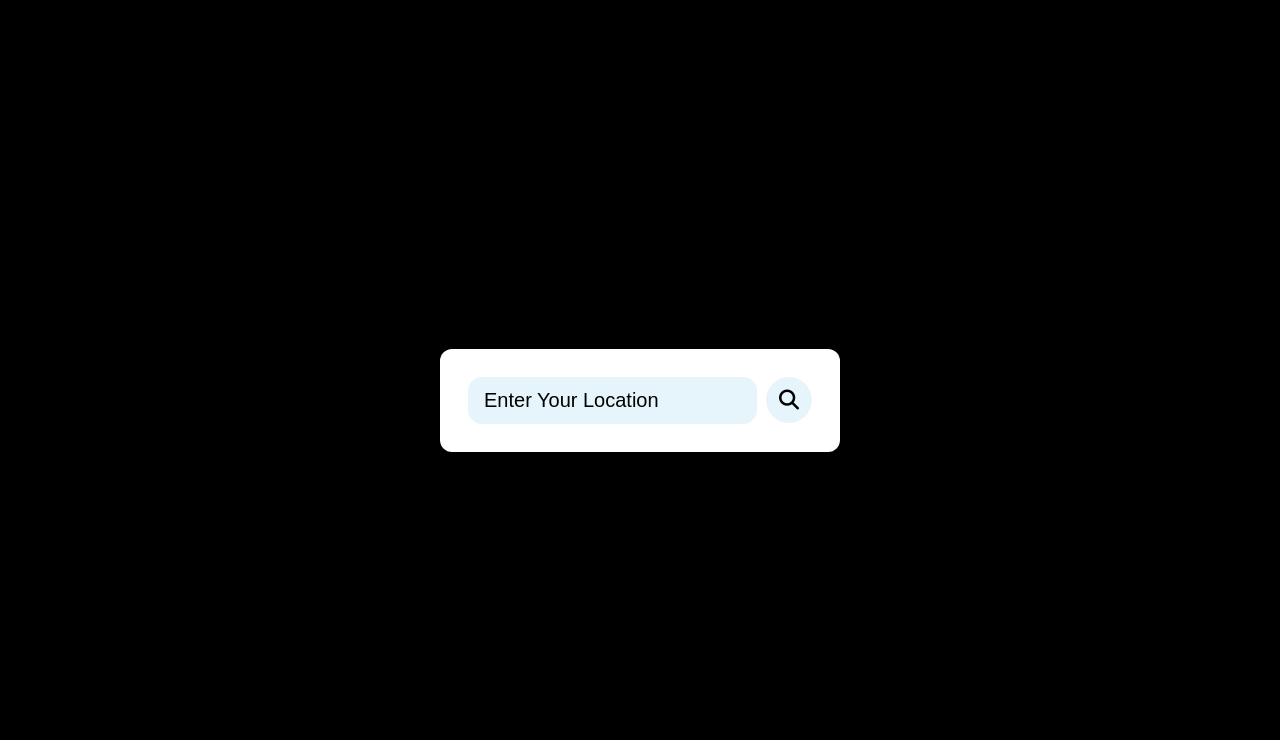
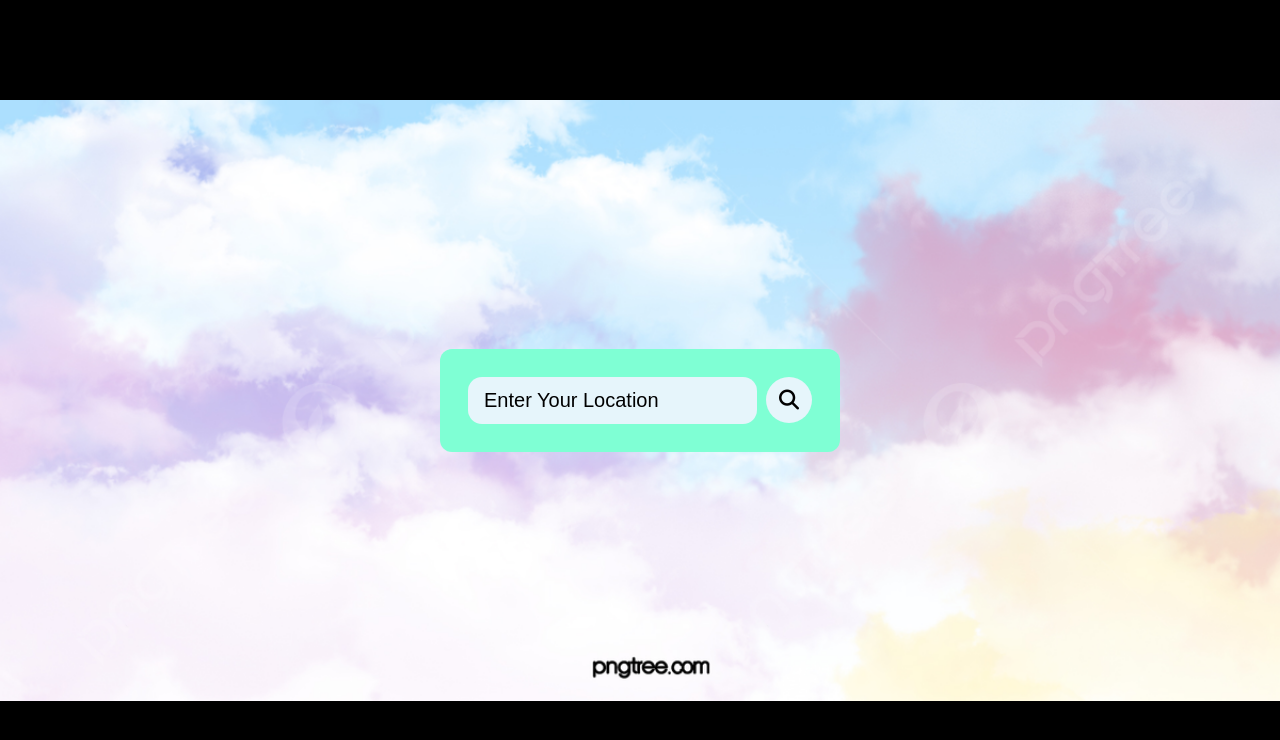
Before and after one commit to ankit6370232757/moive-app, a plain HTML site: page WeatherApp/index.html in a window 1280 px wide. Drawn offline with Linux system fonts and the light colour scheme.

Commit message:
Weather App

```diff
--- a/WeatherApp/style.css
+++ b/WeatherApp/style.css
@@ -13,15 +13,19 @@ body {
     justify-content: center;
     align-items: center;
     background-color: #000;
+    background-image: url(back.jpg);
+    background-repeat: no-repeat;
+    background-position: center;
+    background-size: contain;
 }
 
 .container {
     width: 400px;
-    height: min-content;
+    height: max-content;
     background-color: #fff;
     border-radius: 12px;
     padding: 28px;
-    z-index: 1000;
+    background-color: aquamarine;
 }
 
 .search-box {
```
Also changed, not shown: WeatherApp/back.jpg (added), WeatherApp/images.jpeg (added), WeatherApp/img.jpg (deleted).
